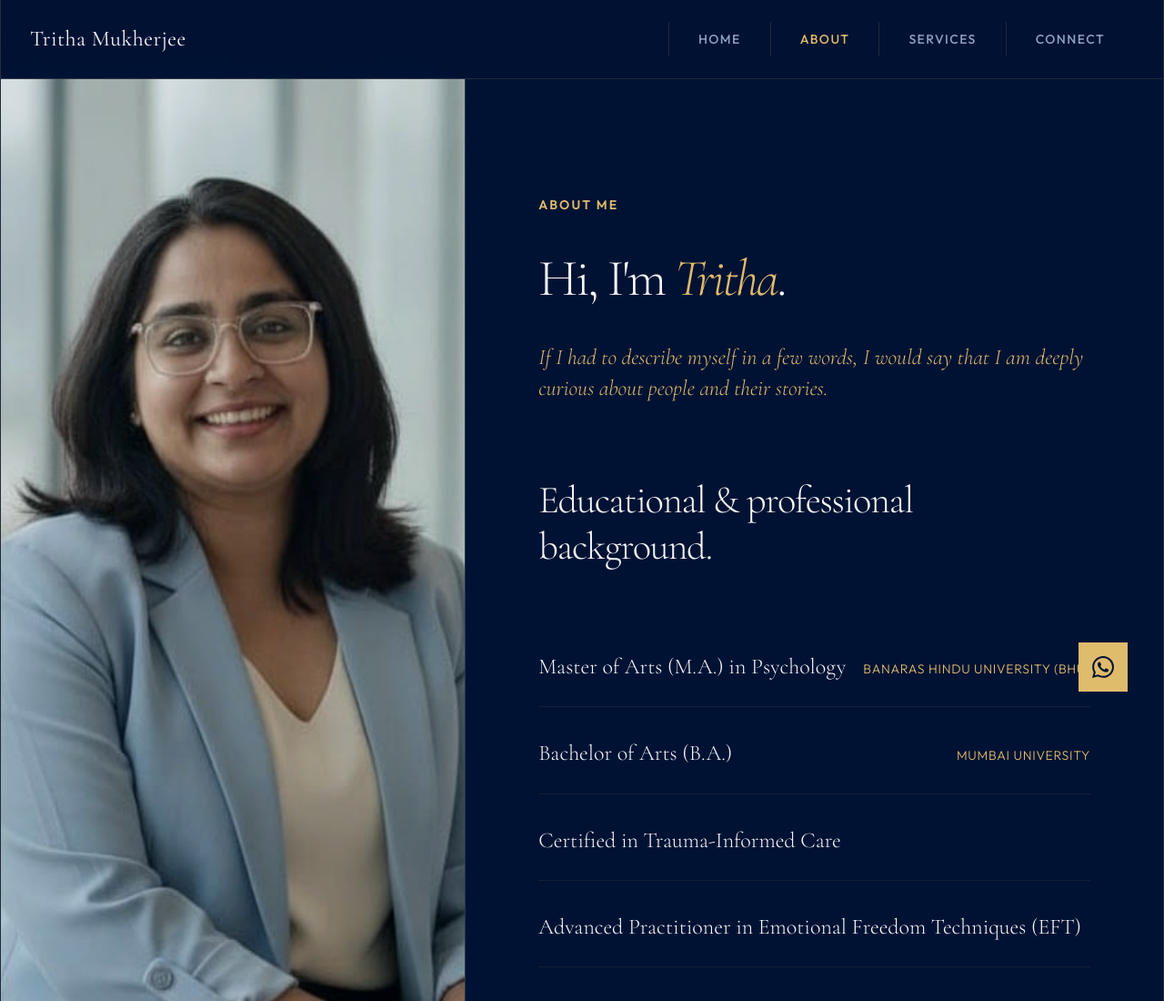
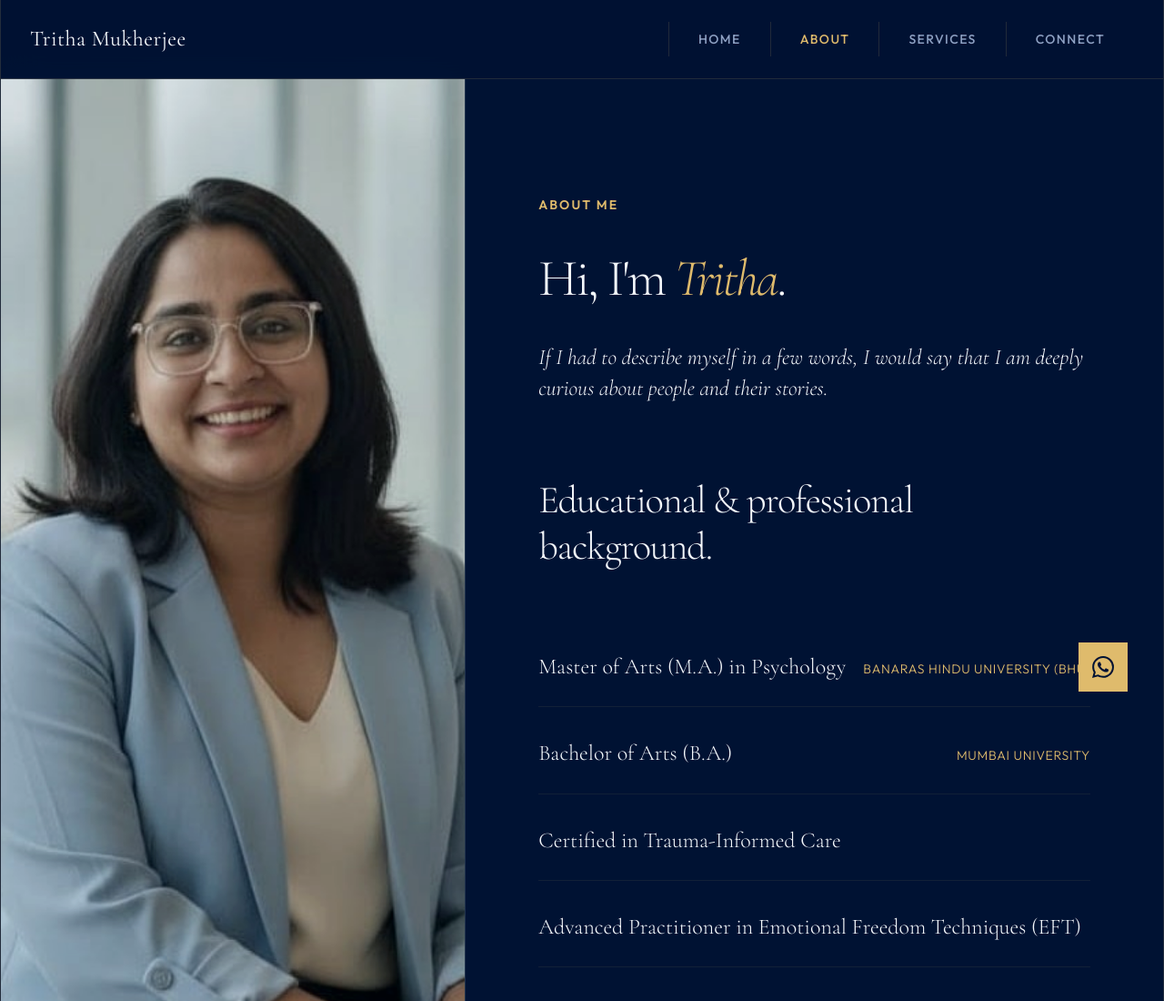
Before and after one commit to swarnavaaaa/trithawebsite, a plain HTML site: page about.html in a window 1280 px wide. Shown: the top 1100 px of the page at 91% size. Drawn offline with nearby package versions, Linux system fonts and the light colour scheme.

```diff
--- a/about.html
+++ b/about.html
@@ -61,7 +61,7 @@
           <h4>About Me</h4>
           <h1 id="about-heading">Hi, I'm <span class="gold-text italic">Tritha</span>.</h1>
 
-          <p class="gold-text serif-text" style="font-size: var(--text-md); font-style: italic; line-height: 1.4;">If I had to describe myself in a few words, I would say that I am deeply curious about people and their stories.</p>
+          <p class="white-text serif-text" style="font-size: var(--text-md); font-style: italic; line-height: 1.4;">If I had to describe myself in a few words, I would say that I am deeply curious about people and their stories.</p>
 
           <h2 style="font-weight: 300; line-height: 1.2; margin-top: 2rem; margin-bottom: 1.5rem;">Educational &amp; professional background.</h2>
           <div style="display: flex; flex-direction: column; gap: 0.5rem;">
--- a/style.css
+++ b/style.css
@@ -124,6 +124,10 @@ p {
 
 .gold-text {
   color: var(--accent-gold);
+}
+
+.white-text {
+  color: var(--text-light);
 }
 
 .italic {
```
Also changed, not shown: index.html (+1 -1 lines).
